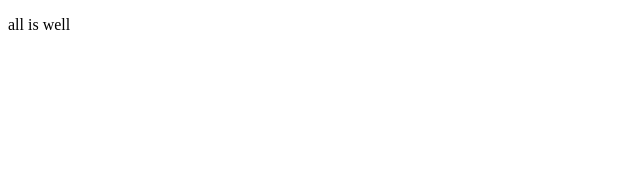
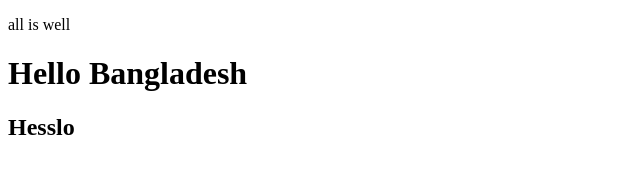
Before and after one commit to md-rakib-islam/Second-Website, a plain HTML site: page index.html in a window 1280 px wide. Shown: the whole page, without its empty margins (0-640 px from the left). Drawn offline with Linux system fonts and the light colour scheme.

Commit message:
Heading add

```diff
--- a/index.html
+++ b/index.html
@@ -8,5 +8,7 @@
 </head>
 <body>
     <p>all is well</p>
+    <h1>Hello Bangladesh</h1>
+    <H2>Hesslo </H2>
 </body>
 </html>
```
